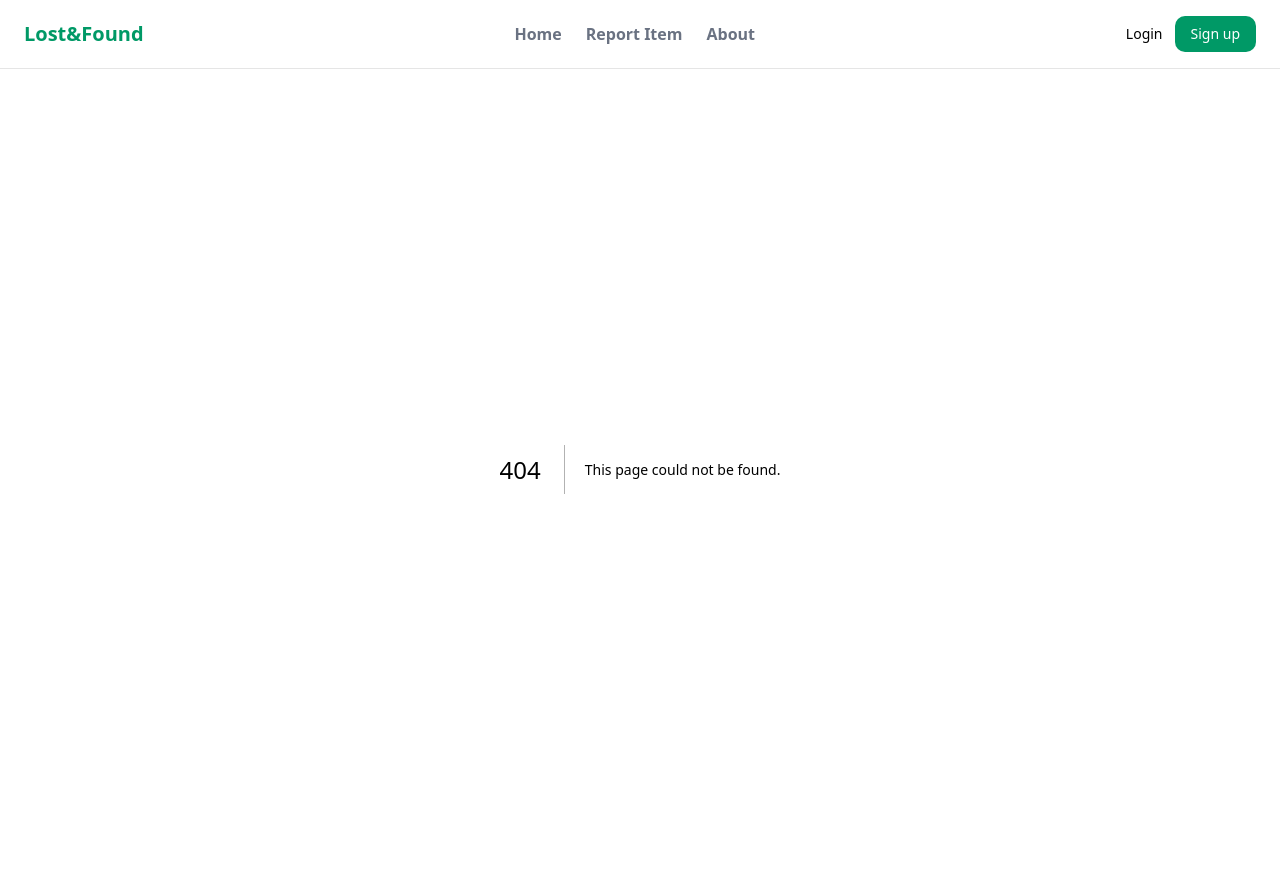
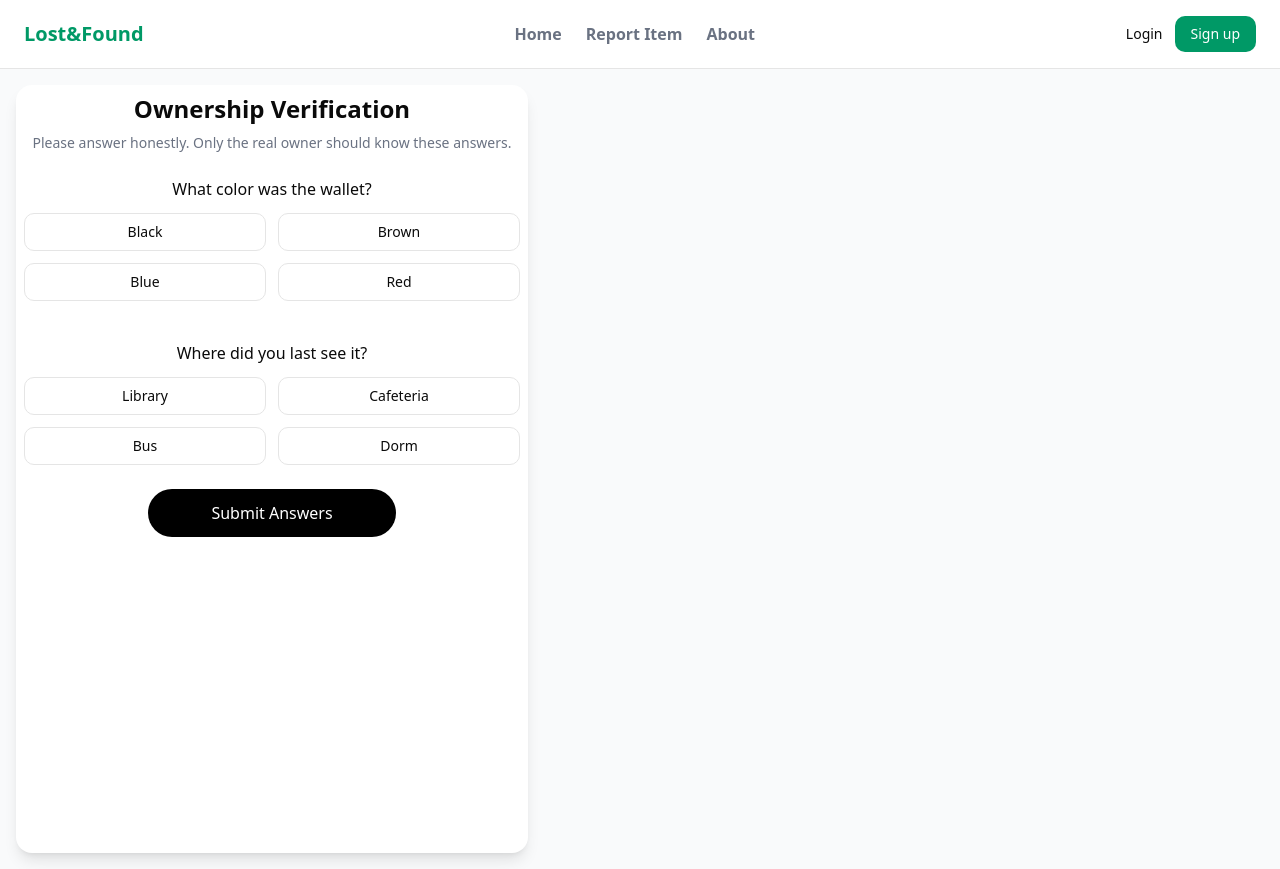
Before and after one commit to Kalkidan407/lost-found-frontend, a Next.js app: page /quize/1 in a window 1280 px wide. Before the commit this address had no page. Built offline with nearby package versions, Linux system fonts and the light colour scheme.

Commit message:
still coding

```diff
--- a/src/Components/ItemGrid.tsx
+++ b/src/Components/ItemGrid.tsx
@@ -17,6 +17,7 @@ export default function ItemGrid({ items }: ItemGridProps) {
         <div className="grid grid-cols-1 sm:grid-cols-2 lg:grid-cols-3 gap-6">
           {items.map((item) => (
             <ItemCard
+
               key={item.id}
               title={item.name}
               category={item.categoryName}
--- /dev/null
+++ b/src/Components/quiz/QuizCard.tsx
@@ -0,0 +1,63 @@
+"use client";
+
+import { useState } from "react";
+import QuizQuestion from "./QuizQuestion";
+
+const quizQuestions = [
+  {
+    id: 1,
+    question: "What color was the wallet?",
+    options: ["Black", "Brown", "Blue", "Red"],
+  },
+  {
+    id: 2,
+    question: "Where did you last see it?",
+    options: ["Library", "Cafeteria", "Bus", "Dorm"],
+  },
+];
+
+export default function QuizCard({ itemId }: { itemId: string }) {
+
+  const [answers, setAnswers] = useState<Record<number, string>>({});
+
+  const handleSelect = (questionId: number, answer: string) => {
+    setAnswers((prev) => ({ ...prev, [questionId]: answer }));
+  };
+
+  const handleSubmit = () => {
+    console.log("Item ID:", itemId);
+    console.log("Answers:", answers);
+  };
+
+  return (
+
+    <div className="w-full text-center   max-w-lg bg-white rounded-2xl shadow-lg p-2 ">
+
+      <h2 className="text-2xl font-semibold mb-2 ">
+        Ownership Verification
+      </h2>
+
+      <p className="text-sm text-gray-500 text-center mb-6">
+        Please answer honestly. Only the real owner should know these answers.
+      </p>
+
+      <div className="space-y-10 text-center">
+        {quizQuestions.map((q) => (
+          <QuizQuestion
+            key={q.id}
+            question={q}
+            selected={answers[q.id]}
+            onSelect={(answer) => handleSelect(q.id, answer)}
+          />
+        ))}
+      </div>
+
+      <button
+        onClick={handleSubmit}
+        className="mt-6 w-1/2  bg-black text-white py-3 rounded-full hover:opacity-90 transition"
+      >
+        Submit Answers
+      </button>
+    </div>
+  );
+}
--- /dev/null
+++ b/src/Components/quiz/QuizQuestion.tsx
@@ -0,0 +1,44 @@
+
+
+type Question = {
+  id: number;
+  question: string;
+  options: string[];
+};
+
+type Props = {
+  question: Question;
+  selected?: string;
+  onSelect: (answer: string) => void;
+};
+
+export default function QuizQuestion({
+  question,
+  selected,
+  onSelect,
+}: Props) {
+  return (
+    <div className="w-1/2 sm:w-full ">
+
+      <h3 className="font-medium mb-3">{question.question}</h3>
+
+      <div className="grid grid-cols-2 gap-3  ">
+        {question.options.map((option) => (
+          <button
+            key={option}
+            onClick={() => onSelect(option)}
+            className={`border rounded-lg py-2 text-sm transition
+              ${
+                selected === option
+                  ? "bg-black text-white"
+                  : "bg-white hover:bg-gray-100"
+              }`}
+          >
+            {option}
+          </button>
+        ))}
+      </div>
+
+    </div>
+  );
+}
--- /dev/null
+++ b/src/app/about/page.tsx
@@ -0,0 +1,9 @@
+import React from 'react'
+
+const page = () => {
+  return (
+    <div>page</div>
+  )
+}
+
+export default page
--- /dev/null
+++ b/src/app/quize/[itemId]/page.tsx
@@ -0,0 +1,15 @@
+"use client";
+
+import QuizCard from "@/Components/quiz/QuizCard";
+
+export default function QuizPage({
+  params,
+}: {
+  params: { itemId: string };
+}) {
+  return (
+    <div className="min-h-screen flex  bg-gray-50 p-4">
+      <QuizCard itemId={params.itemId} />
+    </div>
+  );
+}
```
Also changed, not shown: src/Components/ItemCards.tsx (+9 -1 lines), src/Components/quiz/QuizResult.tsx (added).
